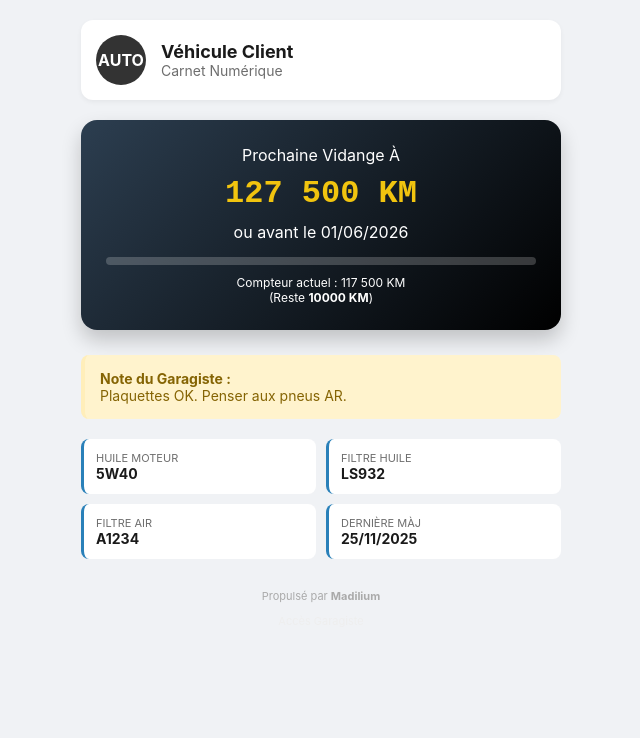
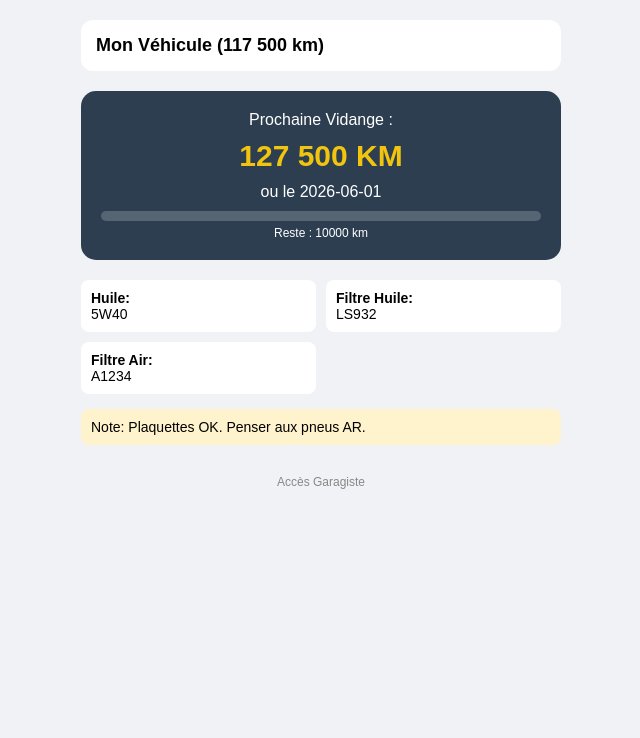
Before and after one commit to Madil23/madilium, a PHP site: page /template-auto/index.php in a window 1280 px wide. Shown: the top 738 px of the page, without its empty margins (319-959 px from the left). Run offline with PHP 8.4, Linux system fonts and the light colour scheme.

Commit message:
Update index.php

```diff
--- a/template-auto/index.php
+++ b/template-auto/index.php
@@ -1,30 +1,49 @@
 <?php
-// 1. CHARGEMENT DES DONNÉES
-// On lit le fichier JSON pour récupérer les infos
-$json_data = file_get_contents('data.json');
-$data = json_decode($json_data, true);
+// --- ZONE DE DÉBOGAGE (A supprimer une fois que ça marche) ---
+ini_set('display_errors', 1);
+ini_set('display_startup_errors', 1);
+error_reporting(E_ALL);
+// -------------------------------------------------------------
 
-// 2. CALCUL AUTOMATIQUE DE LA BARRE DE PROGRESSION
-// On nettoie les espaces (ex: "120 000" devient 120000 pour le calcul)
+$file = 'data.json';
+
+// 1. AUTO-RÉPARATION : Si le fichier data n'existe pas, on le crée avec des données par défaut
+if (!file_exists($file)) {
+    $default_data = [
+        "km_actuel" => "0",
+        "prochaine_vidange" => "10000",
+        "date_limite" => date('Y-m-d', strtotime('+1 year')),
+        "huile" => "Non défini",
+        "filtre_huile" => "-",
+        "filtre_air" => "-",
+        "note_mecano" => "Bienvenue ! Utilisez l'accès garagiste pour configurer."
+    ];
+    file_put_contents($file, json_encode($default_data, JSON_PRETTY_PRINT));
+}
+
+// 2. CHARGEMENT
+$json_content = file_get_contents($file);
+$data = json_decode($json_content, true);
+
+// Vérification si le JSON est valide
+if ($data === null) {
+    die("Erreur : Le fichier data.json contient une erreur de syntaxe ou est vide.");
+}
+
+// 3. CALCULS
 $km_now = (int)str_replace(' ', '', $data['km_actuel']);
 $km_next = (int)str_replace(' ', '', $data['prochaine_vidange']);
-
-// Combien de km il reste avant la vidange
 $km_restant = $km_next - $km_now;
 
-// Calcul du pourcentage pour la barre visuelle (base de 10 000km par cycle)
-// Si on est proche, la barre est pleine.
 $cycle = 10000;
 $pourcentage = 100 - (($km_restant / $cycle) * 100);
 
-// Limites visuelles (pas moins de 0%, pas plus de 100%)
 if($pourcentage > 100) $pourcentage = 100;
 if($pourcentage < 0) $pourcentage = 0;
 
-// Couleur de la barre : Rouge si urgence (< 1000km), Jaune sinon, Vert si tout va bien
-$bar_color = "#27ae60"; // Vert
-if($km_restant < 2000) $bar_color = "#f1c40f"; // Jaune
-if($km_restant < 500) $bar_color = "#e74c3c"; // Rouge
+$bar_color = "#27ae60";
+if($km_restant < 2000) $bar_color = "#f1c40f";
+if($km_restant < 500) $bar_color = "#e74c3c";
 ?>
 
 <!DOCTYPE html>
@@ -34,115 +53,53 @@ if($km_restant < 500) $bar_color = "#e74c3c"; // Rouge
     <meta name="viewport" content="width=device-width, initial-scale=1.0">
     <title>Carnet Entretien</title>
     <style>
-        /* --- MÊME STYLE QUE PRÉCÉDEMMENT --- */
-        :root {
-            --primary-bg: #f0f2f5;
-            --card-bg: #ffffff;
-            --text-main: #1a1a1a;
-            --text-light: #6e6e6e;
-            --brand-color: #2980b9;
-            --mono-font: 'Courier New', Courier, monospace;
-        }
-
-        body {
-            font-family: -apple-system, BlinkMacSystemFont, "Segoe UI", Roboto, Helvetica, Arial, sans-serif;
-            background-color: var(--primary-bg);
-            color: var(--text-main);
-            margin: 0; padding: 0; padding-bottom: 80px;
-        }
-
-        .container { max-width: 480px; margin: 0 auto; padding: 20px; }
-
-        .vehicle-header {
-            display: flex; align-items: center; margin-bottom: 20px;
-            background: var(--card-bg); padding: 15px; border-radius: 12px;
-            box-shadow: 0 2px 5px rgba(0,0,0,0.05);
-        }
-        .brand-logo { width: 50px; height: 50px; background-color: #333; color: white; border-radius: 50%; display: flex; align-items: center; justify-content: center; font-weight: bold; margin-right: 15px; }
-        .vehicle-info h1 { margin: 0; font-size: 18px; }
-        .vehicle-info p { margin: 0; color: var(--text-light); font-size: 14px; }
-
-        .status-card {
-            background: linear-gradient(135deg, #2c3e50, #000000);
-            color: white; border-radius: 16px; padding: 25px; text-align: center;
-            margin-bottom: 25px; box-shadow: 0 10px 20px rgba(0,0,0,0.2);
-        }
-        .next-km { font-size: 32px; font-weight: bold; font-family: var(--mono-font); margin: 10px 0; color: #f1c40f; }
-
-        .progress-container { background: rgba(255,255,255,0.2); height: 8px; border-radius: 4px; margin-top: 15px; }
-        .progress-bar { height: 100%; border-radius: 4px; transition: width 1s ease-in-out; }
-
-        .tech-grid { display: grid; grid-template-columns: 1fr 1fr; gap: 10px; margin-bottom: 25px; }
-        .tech-item { background: var(--card-bg); padding: 12px; border-radius: 8px; border-left: 3px solid var(--brand-color); }
-        .tech-label { font-size: 11px; color: var(--text-light); text-transform: uppercase; }
-        .tech-value { font-weight: bold; font-size: 14px; }
-
-        .note-box { background: #fff3cd; color: #856404; padding: 15px; border-radius: 8px; margin-bottom: 20px; font-size: 14px; border-left: 4px solid #ffeeba; }
-
-        footer { text-align: center; font-size: 11px; color: #aaa; margin-top: 30px; }
-        .admin-link { color: #eee; text-decoration: none; } /* Lien quasi invisible */
+        /* --- STYLE IDENTIQUE --- */
+        body { font-family: sans-serif; background: #f0f2f5; margin: 0; padding: 20px; padding-bottom: 80px; }
+        .container { max-width: 480px; margin: 0 auto; }
+        .vehicle-header { background: white; padding: 15px; border-radius: 12px; display: flex; align-items: center; margin-bottom: 20px; }
+        .status-card { background: #2c3e50; color: white; padding: 20px; border-radius: 15px; text-align: center; margin-bottom: 20px; }
+        .next-km { font-size: 30px; font-weight: bold; color: #f1c40f; margin: 10px 0; }
+        .progress-bg { background: rgba(255,255,255,0.2); height: 10px; border-radius: 5px; margin-top: 10px; }
+        .progress-bar { height: 100%; border-radius: 5px; transition: width 0.5s; }
+        .tech-grid { display: grid; grid-template-columns: 1fr 1fr; gap: 10px; }
+        .tech-item { background: white; padding: 10px; border-radius: 8px; font-size: 14px; }
+        footer { text-align: center; margin-top: 30px; font-size: 12px; color: #888; }
+        a { color: #888; text-decoration: none; }
     </style>
 </head>
 <body>
 
 <div class="container">
-
     <div class="vehicle-header">
-        <div class="brand-logo">AUTO</div>
-        <div class="vehicle-info">
-            <h1>Véhicule Client</h1>
-            <p>Carnet Numérique</p>
-        </div>
+        <h1 style="margin:0; font-size:18px;">Mon Véhicule (<?php echo $data['km_actuel']; ?> km)</h1>
     </div>
 
     <div class="status-card">
-        <div class="status-label">Prochaine Vidange À</div>
+        <div>Prochaine Vidange :</div>
+        <div class="next-km"><?php echo $data['prochaine_vidange']; ?> KM</div>
+        <div>ou le <?php echo $data['date_limite']; ?></div>
 
-        <div class="next-km"><?php echo $data['prochaine_vidange']; ?> KM</div>
-
-        <div class="date-limit">ou avant le <?php echo date("d/m/Y", strtotime($data['date_limite'])); ?></div>
-
-        <div class="progress-container">
+        <div class="progress-bg">
             <div class="progress-bar" style="width: <?php echo $pourcentage; ?>%; background-color: <?php echo $bar_color; ?>;"></div>
         </div>
+        <div style="font-size: 12px; margin-top: 5px;">Reste : <?php echo $km_restant; ?> km</div>
+    </div>
 
-        <p style="font-size: 12px; margin-top: 10px; margin-bottom: 0;">
-            Compteur actuel : <?php echo $data['km_actuel']; ?> KM<br>
-            (Reste <strong><?php echo $km_restant; ?> KM</strong>)
-        </p>
+    <div class="tech-grid">
+        <div class="tech-item"><strong>Huile:</strong><br><?php echo $data['huile']; ?></div>
+        <div class="tech-item"><strong>Filtre Huile:</strong><br><?php echo $data['filtre_huile']; ?></div>
+        <div class="tech-item"><strong>Filtre Air:</strong><br><?php echo $data['filtre_air']; ?></div>
     </div>
 
     <?php if(!empty($data['note_mecano'])): ?>
-    <div class="note-box">
-        <strong>Note du Garagiste :</strong><br>
-        <?php echo $data['note_mecano']; ?>
+    <div style="background:#fff3cd; padding:10px; border-radius:8px; margin-top:15px; font-size:14px;">
+        Note: <?php echo $data['note_mecano']; ?>
     </div>
     <?php endif; ?>
 
-    <div class="tech-grid">
-        <div class="tech-item">
-            <div class="tech-label">Huile Moteur</div>
-            <div class="tech-value"><?php echo $data['huile']; ?></div>
-        </div>
-        <div class="tech-item">
-            <div class="tech-label">Filtre Huile</div>
-            <div class="tech-value"><?php echo $data['filtre_huile']; ?></div>
-        </div>
-        <div class="tech-item">
-            <div class="tech-label">Filtre Air</div>
-            <div class="tech-value"><?php echo $data['filtre_air']; ?></div>
-        </div>
-        <div class="tech-item">
-            <div class="tech-label">Dernière MàJ</div>
-            <div class="tech-value"><?php echo date("d/m/Y"); ?></div>
-        </div>
-    </div>
-
     <footer>
-        <p>Propulsé par <strong>Madilium</strong></p>
-        <p><a href="admin.php" class="admin-link">Accès Garagiste</a></p>
+        <a href="admin.php">Accès Garagiste</a>
     </footer>
-
 </div>
 
 </body>
```
